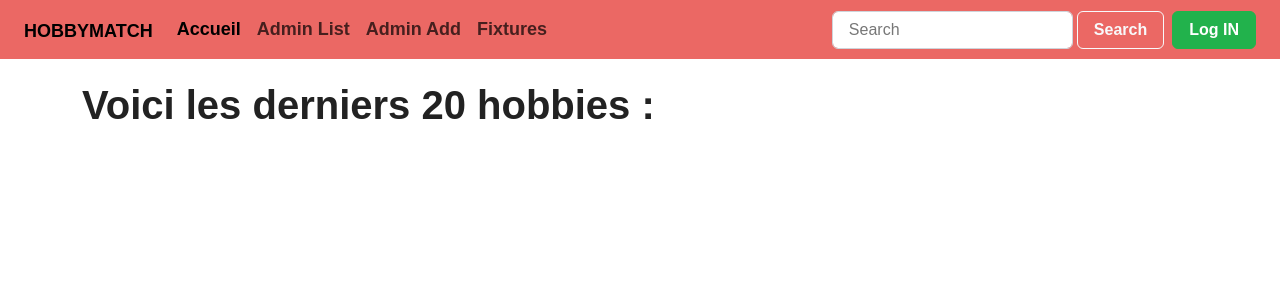
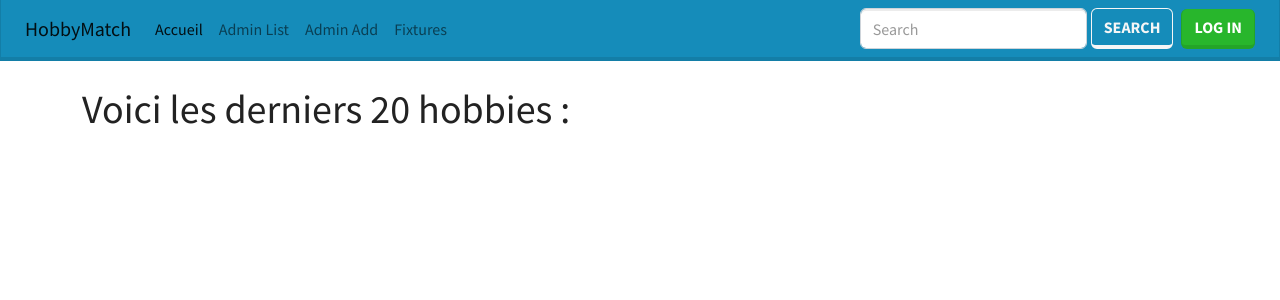
Before and after one commit to taco-greco/HobbyMatch-PHP-MVC-API, a PHP site: template src/View/Hobby/index.html.twig in a window 1280 px wide. Shown: the top 300 px of the page. Run offline with PHP 8.4, Linux system fonts and the light colour scheme; the template is opened without the code that fills it, so the values that code supplies are empty; some libraries are stand-ins or nearby versions; some web fonts are replaced.

Commit message:
found the style I prefer for the front

```diff
--- a/src/View/base.html.twig
+++ b/src/View/base.html.twig
@@ -8,7 +8,7 @@
 				Hobbies
 			{% endblock %}
 		</title>
-		<link rel="stylesheet" href="https://cdn.jsdelivr.net/npm/bootswatch@5.3.3/dist/journal/bootstrap.min.css">
+		<link rel="stylesheet" href="https://cdn.jsdelivr.net/npm/bootswatch@5.3.3/dist/lumen/bootstrap.min.css">
 		<link rel="stylesheet" href="https://cdn.jsdelivr.net/npm/bootstrap-icons@1.11.3/font/bootstrap-icons.min.css"> {% block css %}{% endblock %}
 		</head>
 		<body>
@@ -40,9 +40,9 @@
 						</form>
             <div>
 						{% if session.login is defined %}
-							<a class="btn btn-warning bg-danger-subtle ms-2 mt-1 mt-xl-0" href="/User/logout" role="button">Log OUT</a>
+							<a class="btn btn-danger ms-2 mt-1 mt-xl-0" href="/User/logout" role="button">Log OUT</a>
 						{% else %}
-							<a class="btn btn-success bg-success-subtle ms-2 mt-1 mt-xl-0" href="/User/login" role="button">Log IN</a>
+							<a class="btn btn-success ms-2 mt-1 mt-xl-0" href="/User/login" role="button">Log IN</a>
 						{% endif %}
             </div>
 					</div>
```
Also changed, not shown: 1 other file.
